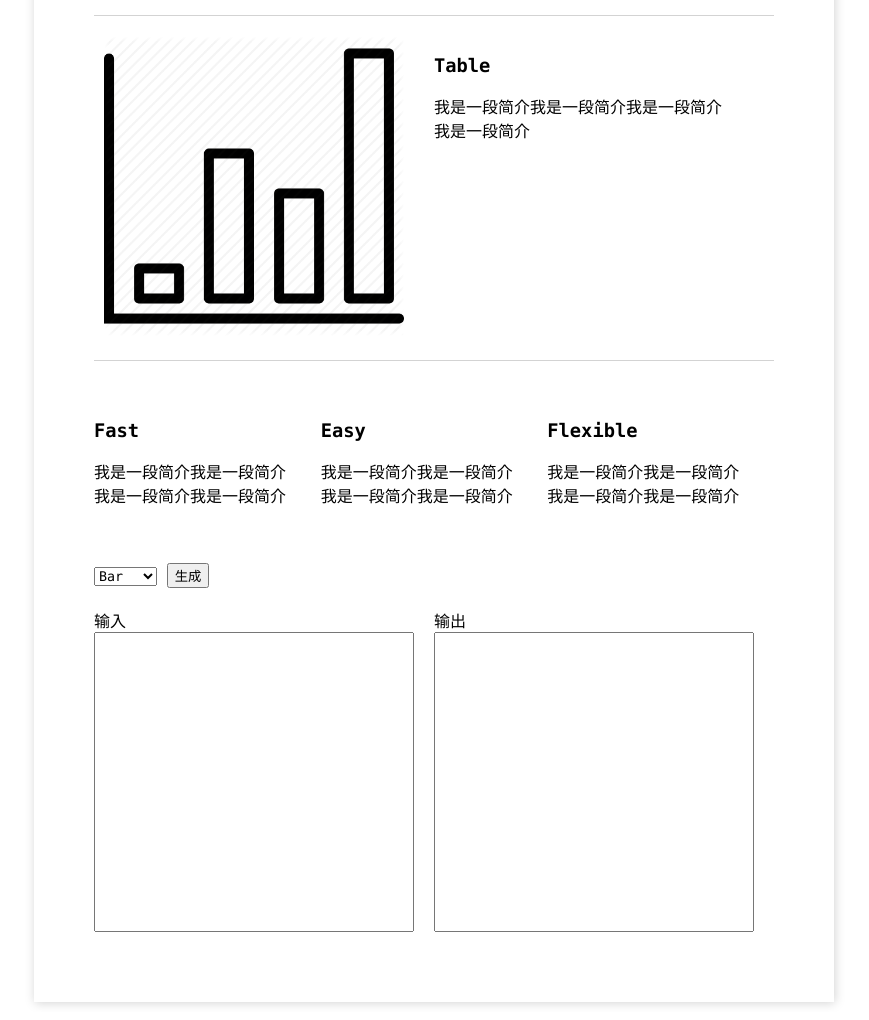
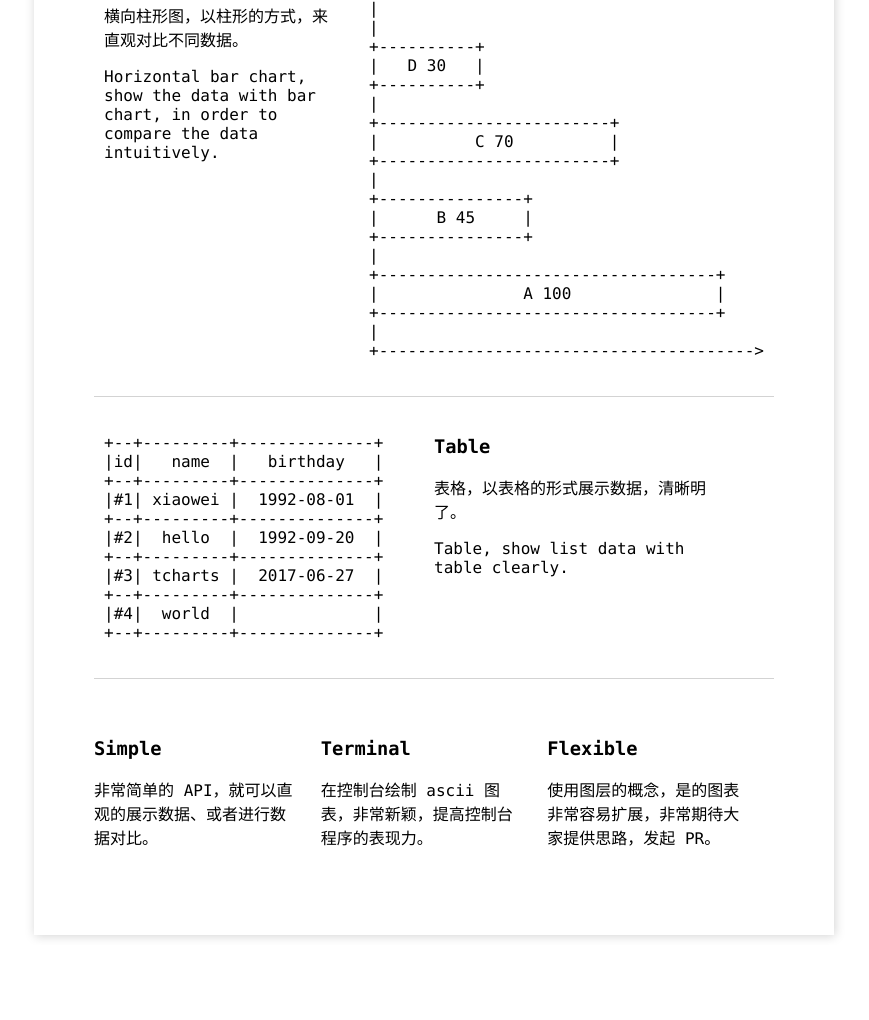
Before and after one commit to TCharts/website, a website built with webpack: page src/index.html in a window 1280 px wide. Shown: the part 1607-2627 px from the top of the page, without its empty margins (206-1075 px from the left). After the commit the page ends 2560 px from the top, so only its background shows below. Built offline with nearby package versions, Linux system fonts and the light colour scheme.

Commit message:
展示样式

```diff
--- a/src/index.html
+++ b/src/index.html
@@ -13,10 +13,10 @@
     <div class="card fade-in">
       <header>
         <img src="./images/icon.png">
-        <h1>tcharts.js</h1>
+        <h1>tcharts.js - charts for cli.</h1>
         <p>Lightweight and fast terminal ASCII charts for nodejs and browser.</p>
         <div>
-          <a class="btn btn-blue">Get Started</a>
+          <a class="btn btn-blue" onclick="javascript:randomCharts()">Random</a>
           <a class="btn btn-black" href="https://github.com/TCharts/tcharts.js" target="_blank">GithHb</a>
         </div>
       </header>
@@ -24,74 +24,57 @@
         <article class="chart-container">
           <div class="intro">
             <h3>Box</h3>
-            <p>我是一段简介我是一段简介我是一段简介我是一段简介</p>
+            <p>面积图，展示数值的占比，类似于大家熟知的饼形图。</p>
+            <p>Area chart, show the percent like pie chart as you know.</p>
           </div>
-          <div class="chart">
-            <img src="./images/icon.png">
+          <div class="chart box">
+            <pre></pre>
           </div>
         </article>
         <article class="chart-container">
-          <div class="chart">
-            <img src="./images/icon.png">
+          <div class="chart bar">
+            <pre></pre>
           </div>
           <div class="intro">
             <h3>Bar</h3>
-            <p>我是一段简介我是一段简介我是一段简介我是一段简介</p>
+            <p>柱形图，以柱形的方式，来直观对比不同数据。</p>
+            <p>Bar chart, show the data with bar chart, in order to compare the data intuitively.</p>
           </div>
         </article>
         <article class="chart-container">
           <div class="intro">
             <h3>HBar</h3>
-            <p>我是一段简介我是一段简介我是一段简介我是一段简介</p>
+            <p>横向柱形图，以柱形的方式，来直观对比不同数据。</p>
+            <p>Horizontal bar chart, show the data with bar chart, in order to compare the data intuitively.</p>
           </div>
-          <div class="chart">
-            <img src="./images/icon.png">
+          <div class="chart hbar">
+            <pre></pre>
           </div>
         </article>
         <article class="chart-container">
-          <div class="chart">
-            <img src="./images/icon.png">
+          <div class="chart table">
+            <pre></pre>
           </div>
           <div class="intro">
             <h3>Table</h3>
-            <p>我是一段简介我是一段简介我是一段简介我是一段简介</p>
+            <p>表格，以表格的形式展示数据，清晰明了。</p>
+            <p>Table, show list data with table clearly.</p>
           </div>
         </article>
       </section>
       <section id="feature">
         <article>
-          <h3>Fast</h3>
-          <p>我是一段简介我是一段简介我是一段简介我是一段简介</p>
+          <h3>Simple</h3>
+          <p>非常简单的 API，就可以直观的展示数据、或者进行数据对比。</p>
         </article>
         <article>
-          <h3>Easy</h3>
-          <p>我是一段简介我是一段简介我是一段简介我是一段简介</p>
+          <h3>Terminal</h3>
+          <p>在控制台绘制 ascii 图表，非常新颖，提高控制台程序的表现力。</p>
         </article>
         <article>
           <h3>Flexible</h3>
-          <p>我是一段简介我是一段简介我是一段简介我是一段简介</p>
+          <p>使用图层的概念，是的图表非常容易扩展，非常期待大家提供思路，发起 PR。</p>
         </article>
-      </section>
-      <section id="online-create">
-        <select id="chart-type">
-          <option value="0">Bar</option>
-          <option value="1">HBar</option>
-          <option value="2">Table</option>
-          <option value="3">Box</option>
-        </select>
-        <button id="create" onclick="handleClickCreate()">
-          生成
-        </button>
-        <div class="input-output">
-          <div class="block" id="input">
-            <label>输入</label>
-            <textarea></textarea>
-          </div>
-          <div class="block" id="output">
-            <label>输出</label>
-            <textarea></textarea>
-          </div>
-        </div>
       </section>
     </div>
   </div>
--- a/src/js/app.js
+++ b/src/js/app.js
@@ -1,50 +1,66 @@
 import '../less/container.less';
 import { Box, Bar, HBar, Table } from './tcharts.min.js';
 
-// const createClick = () => {
-//     const createBtn = document.getElementById('create');
-//     createBtn.onclick = handleClickCreate;
-// }
+let timer = null; // 定时器，定时刷新随机图表
 
-const handleClickCreate = () => {
-    const input = document.querySelectorAll('#input textarea')[0];
-    let str_value = input.value;
-    str_value = str_value.replace(/[\r\n]/g, '');
-    let json_value;
-    try {
-      json_value = JSON.parse(str_value);
-    }
-    catch(e) {
-      alert(e);
-    }
-    const chartType = document.getElementById('chart-type');
+const randomTableData = () => {
+  // TODO
+  return [
+    ['id', 'name', 'birthday'],
+    ['#1', 'xiaowei', '1992-08-01'],
+    ['#2', 'hello', '1992-09-20'],
+    ['#3', 'tcharts', '2017-06-27'],
+    ['#4', 'world'],
+  ];
+};
 
-    let chart;
-    switch(chartType.value) {
-      case '0':
-        chart = new Bar(60,20);
-        break;
-      case '1':
-        chart = new HBar(60,20);
-        break;
-      case '2':
-        chart = new Table();
-        break;
-      case '3':
-        chart = new Box(60,20);
-        break;
-      default:
-        chart = new Bar(60,20);
-    }
-    try {
-      chart.setData(json_value);
-    }
-    catch(e) {
-      alert(e);
-    }
+const randomBoxData = () => {
+  return [
+    {value:100, name:'A'},
+    {value:100, name:'B'},
+    {value:100, name:'C'},
+    {value:100, name:'Hello'},
+  ];
+};
 
-    const output = document.querySelectorAll('#output textarea')[0];
-    output.value = chart.string();
-}
+const randomBarData = () => {
+  return [
+    {value:100, name:'A'},
+    {value:45, name:'B'},
+    {value:70, name:'C'},
+    {value:30, name:'D'},
+  ];
+};
 
-window.handleClickCreate = handleClickCreate;
+/**
+ * 随机图表，并绘制到网页上
+ */
+const randomCharts = () => {
+  const boxData = randomBoxData();
+  const barData = randomBarData();
+  const tableData = randomTableData();
+
+  const bar = new Bar(40, 20);
+  bar.setData(barData);
+  const hbar = new HBar(40, 20);
+  hbar.setData(barData);
+  const box = new Box(40, 20);
+  box.setData(boxData);
+  const table = new Table(0.2);
+  table.setData(tableData);
+
+  document.querySelector('.chart.box pre').innerHTML = box.string();
+  document.querySelector('.chart.bar pre').innerHTML = bar.string();
+  document.querySelector('.chart.hbar pre').innerHTML = hbar.string();
+  document.querySelector('.chart.table pre').innerHTML = table.string();
+};
+
+const randomChartTimer = () => {
+  // 如果存在，清除定时
+  if (timer) clearTimeout(timer);
+  timer = setTimeout(randomCharts(), 3000);
+};
+
+randomChartTimer();
+
+window.randomCharts = randomCharts;
--- a/src/less/container.less
+++ b/src/less/container.less
@@ -118,34 +118,3 @@ section {
     }
   }
 }
-
-#online-create {
-
-  .input-output {
-    display: -webkit-flex;
-    display: flex;
-    @media screen and (min-width: 801px){
-      -webkit-flex-direction: row;
-      -moz-flex-direction: row;
-      flex-direction: row;
-    }
-    @media screen and (max-width: 800px){
-      -webkit-flex-direction: column;
-      -moz-flex-direction: column;
-      flex-direction: column;
-    }
-    .block {
-      width: 100%;
-      margin-top: 20px;
-      margin-right: 20px;
-      textarea {
-        display: block;
-        width: 100%;
-        height: 300px;
-        resize: none;
-        white-space: nowrap;
-      }
-    }
-  }
-
-}
```
Also changed, not shown: 2 other files.
